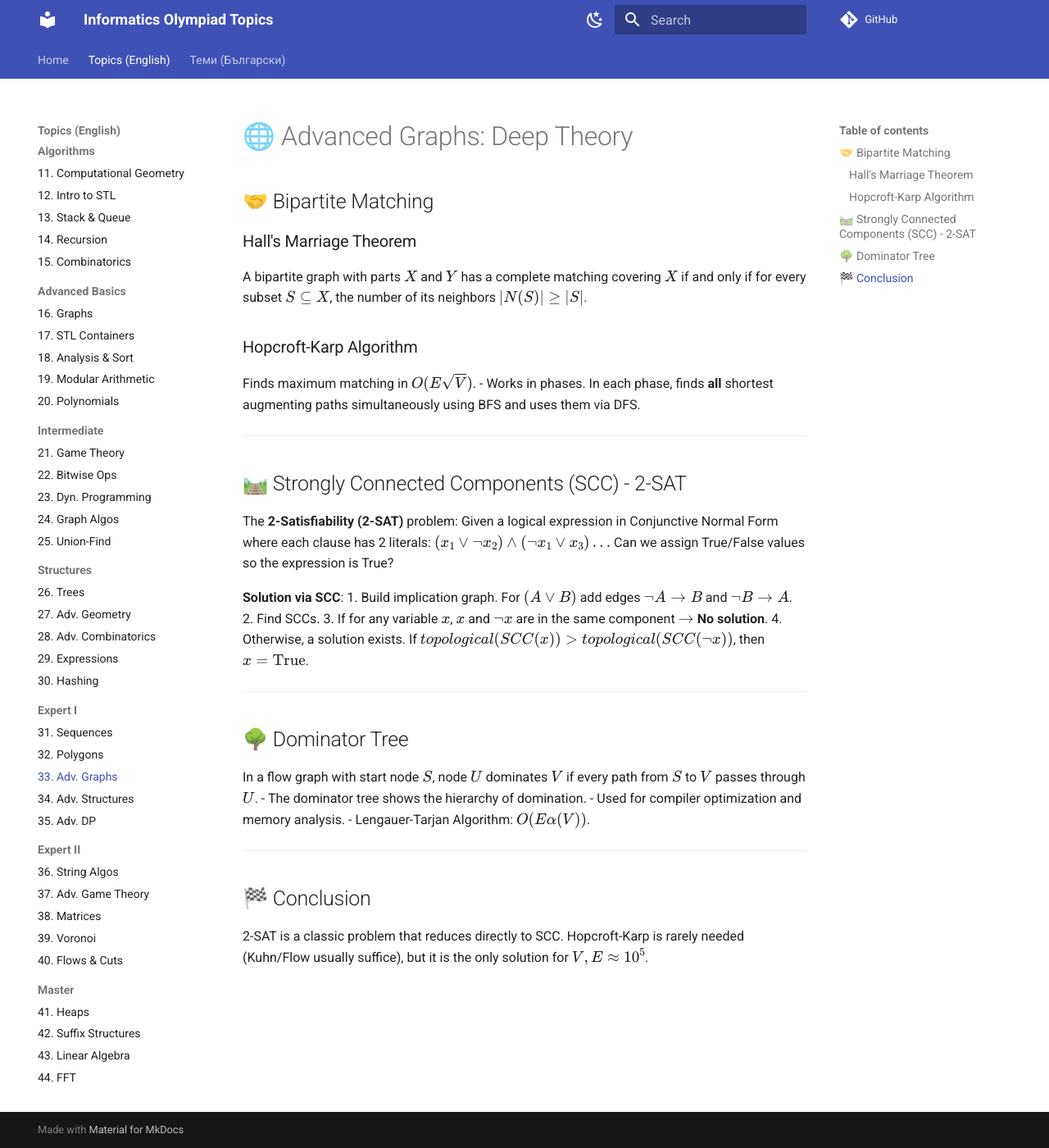
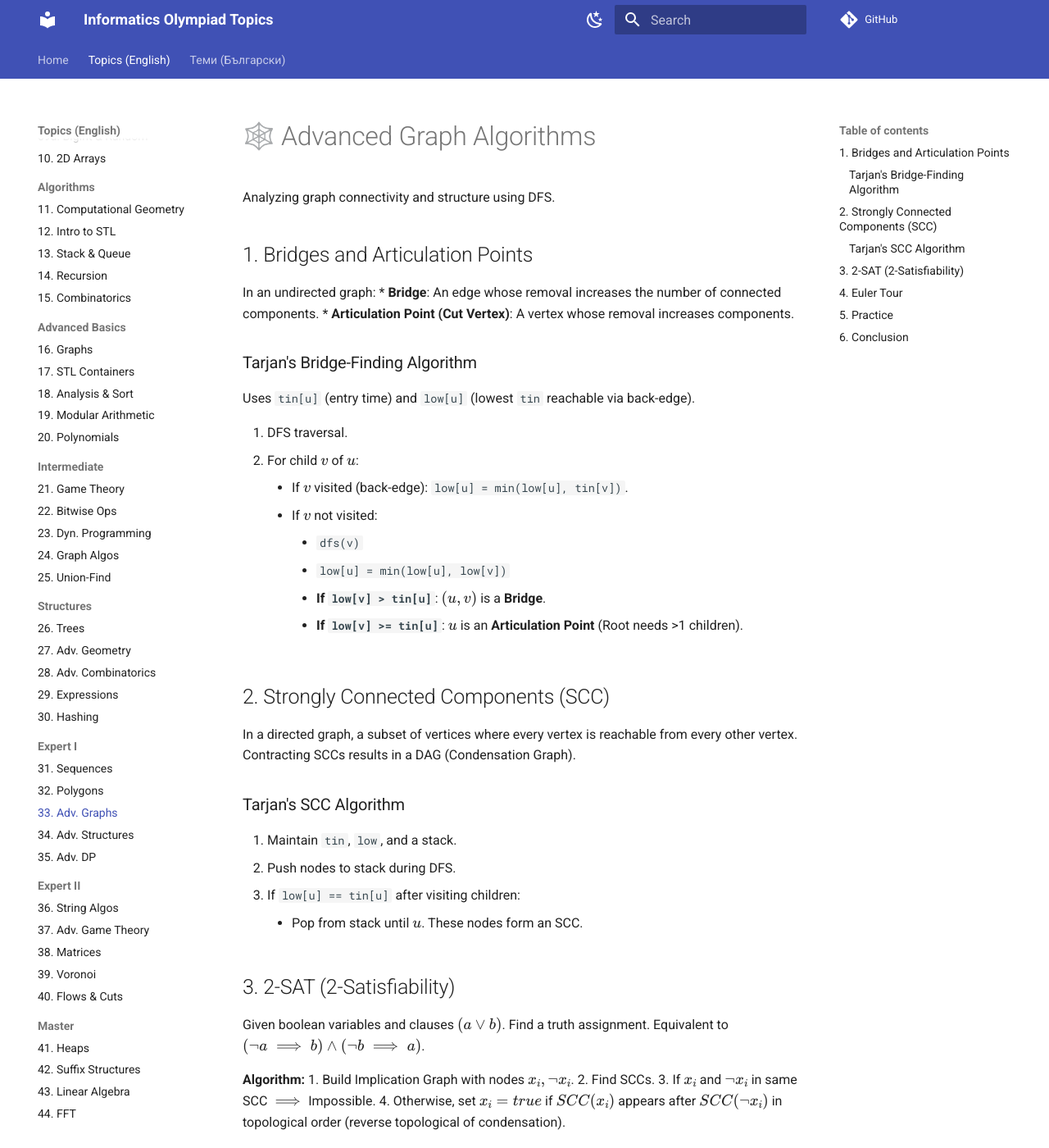
Before and after one commit to KadirYazadzhi/Informatics-Olympiad-Topics, an MkDocs documentation site: the page built from docs/EN/33_Advanced_Graph_Algorithms.md, in a window 1280 px wide and 1400 px high. Shown: the whole window at 82% size. Built offline with MkDocs 1.6.1 and Material for MkDocs 9.7.7, drawn with Linux system fonts in a browser that asks for light colours; comment, search, counter and statistics services are not loaded; some of the changed text lies outside the part shown.

Commit message:
Expand EN/33_Advanced_Graph_Algorithms.md: Bridges, SCC, 2-SAT, and Euler Tour

```diff
--- a/docs/EN/33_Advanced_Graph_Algorithms.md
+++ b/docs/EN/33_Advanced_Graph_Algorithms.md
@@ -1,39 +1,57 @@
-# 🌐 Advanced Graphs: Deep Theory
+# 🕸️ Advanced Graph Algorithms
 
-## 🤝 Bipartite Matching
+Analyzing graph connectivity and structure using DFS.
 
-### Hall's Marriage Theorem
-A bipartite graph with parts $X$ and $Y$ has a complete matching covering $X$ if and only if for every subset $S \subseteq X$, the number of its neighbors $|N(S)| \ge |S|$.
+## 1. Bridges and Articulation Points
 
-### Hopcroft-Karp Algorithm
-Finds maximum matching in $O(E \sqrt{V})$.
-- Works in phases. In each phase, finds **all** shortest augmenting paths simultaneously using BFS and uses them via DFS.
+In an undirected graph:
+*   **Bridge**: An edge whose removal increases the number of connected components.
+*   **Articulation Point (Cut Vertex)**: A vertex whose removal increases components.
 
----
+### Tarjan's Bridge-Finding Algorithm
+Uses `tin[u]` (entry time) and `low[u]` (lowest `tin` reachable via back-edge).
 
-## 🛤️ Strongly Connected Components (SCC) - 2-SAT
+1.  DFS traversal.
+2.  For child $v$ of $u$:
+    *   If $v$ visited (back-edge): `low[u] = min(low[u], tin[v])`.
+    *   If $v$ not visited:
+        *   `dfs(v)`
+        *   `low[u] = min(low[u], low[v])`
+        *   **If `low[v] > tin[u]`**: $(u, v)$ is a **Bridge**.
+        *   **If `low[v] >= tin[u]`**: $u$ is an **Articulation Point** (Root needs >1 children).
 
-The **2-Satisfiability (2-SAT)** problem:
-Given a logical expression in Conjunctive Normal Form where each clause has 2 literals: $(x_1 \lor \neg x_2) \land (\neg x_1 \lor x_3) \dots$
-Can we assign True/False values so the expression is True?
+## 2. Strongly Connected Components (SCC)
 
-**Solution via SCC**:
-1. Build implication graph. For $(A \lor B)$ add edges $\neg A \to B$ and $\neg B \to A$.
-2. Find SCCs.
-3. If for any variable $x$, $x$ and $\neg x$ are in the same component $\to$ **No solution**.
-4. Otherwise, a solution exists. If $topological(SCC(x)) > topological(SCC(\neg x))$, then $x = \text{True}$.
+In a directed graph, a subset of vertices where every vertex is reachable from every other vertex.
+Contracting SCCs results in a DAG (Condensation Graph).
 
----
+### Tarjan's SCC Algorithm
+1.  Maintain `tin`, `low`, and a stack.
+2.  Push nodes to stack during DFS.
+3.  If `low[u] == tin[u]` after visiting children:
+    *   Pop from stack until $u$. These nodes form an SCC.
 
-## 🌳 Dominator Tree
+## 3. 2-SAT (2-Satisfiability)
 
-In a flow graph with start node $S$, node $U$ dominates $V$ if every path from $S$ to $V$ passes through $U$.
-- The dominator tree shows the hierarchy of domination.
-- Used for compiler optimization and memory analysis.
-- Lengauer-Tarjan Algorithm: $O(E \alpha(V))$.
+Given boolean variables and clauses $(a \lor b)$. Find a truth assignment.
+Equivalent to $(\neg a \implies b) \land (\neg b \implies a)$.
 
----
+**Algorithm:**
+1.  Build Implication Graph with nodes $x_i, \neg x_i$.
+2.  Find SCCs.
+3.  If $x_i$ and $\neg x_i$ in same SCC $\implies$ Impossible.
+4.  Otherwise, set $x_i = true$ if $SCC(x_i)$ appears after $SCC(\neg x_i)$ in topological order (reverse topological of condensation).
 
-## 🏁 Conclusion
+## 4. Euler Tour
+A path that visits every edge exactly once.
+*   **Euler Path**: Exists if 0 or 2 vertices have odd degree.
+*   **Euler Circuit**: Exists if all vertices have even degree.
+*   Algorithm: Hierholzer's or simple DFS (adding to path after visiting edges).
 
-2-SAT is a classic problem that reduces directly to SCC. Hopcroft-Karp is rarely needed (Kuhn/Flow usually suffice), but it is the only solution for $V, E \approx 10^5$.
+## 5. Practice
+1.  **SPOJ EC_P**: Critical Edges.
+2.  **CSES Giant Pizza**: 2-SAT.
+3.  **Codeforces 118E**: Bertown roads (Bridges).
+
+## 6. Conclusion
+Mastering `low-link` values is essential for connectivity problems.
```
